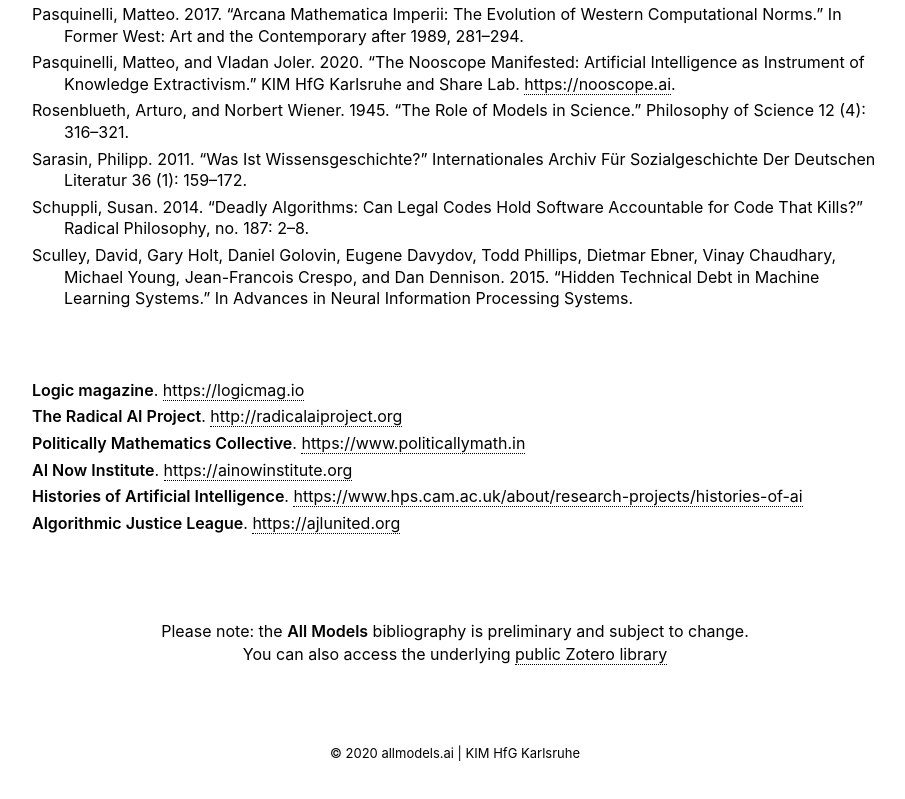
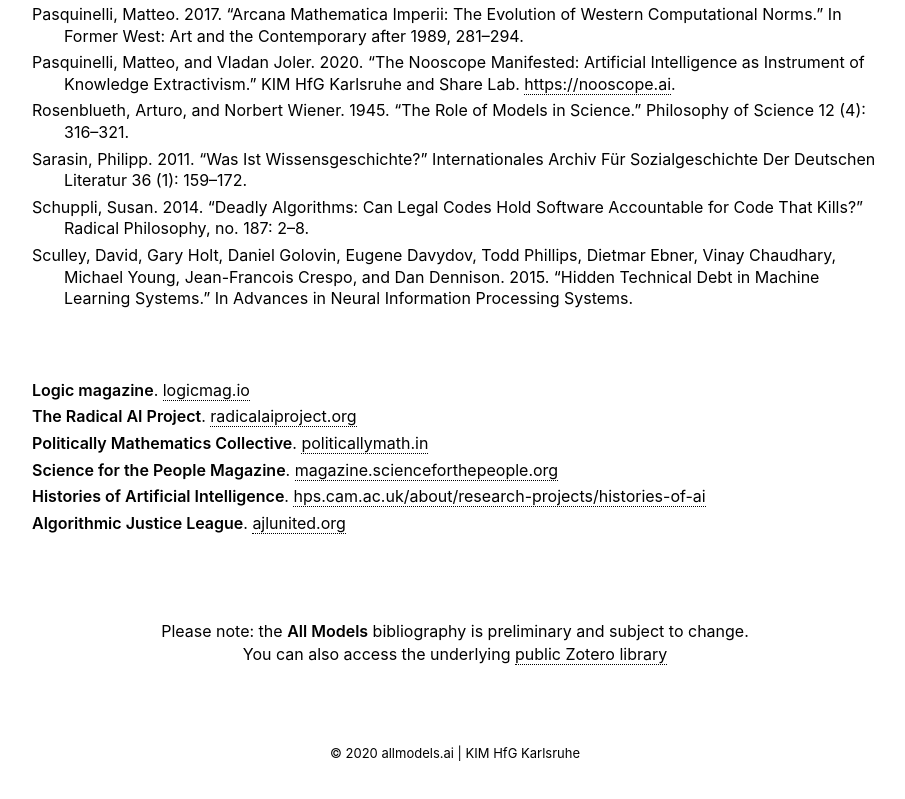
Before and after one commit to zentralwerkstatt/allmodels.ai, a plain HTML site: page bibliography.html in a window 1280 px wide. Shown: the part 1746-2545 px from the top of the page, without its empty margins (185-1090 px from the left). Drawn offline with Linux system fonts and the light colour scheme.

Commit message:
Update bibliography.html

```diff
--- a/bibliography.html
+++ b/bibliography.html
@@ -139,12 +139,12 @@
             <div class="row">
         <div class="col col-100">
           <div class="csl-bib-body" style="line-height: 1.35; margin-left: 2em; text-indent:-2em;">
-            <div class="csl-entry"><em>Logic magazine</em>. <a href="https://logicmag.io">https://logicmag.io</a></div>
-            <div class="csl-entry"><em>The Radical AI Project</em>. <a href="http://radicalaiproject.org">http://radicalaiproject.org</a></div>
-            <div class="csl-entry"><em>Politically Mathematics Collective</em>. <a href="https://www.politicallymath.in">https://www.politicallymath.in</a></div>
-            <div class="csl-entry"><em>AI Now Institute</em>. <a href="https://ainowinstitute.org">https://ainowinstitute.org</a></div>
-            <div class="csl-entry"><em>Histories of Artificial Intelligence</em>. <a href="https://www.hps.cam.ac.uk/about/research-projects/histories-of-ai">https://www.hps.cam.ac.uk/about/research-projects/histories-of-ai</a></div>
-            <div class="csl-entry"><em>Algorithmic Justice League</em>. <a href="https://ajlunited.org">https://ajlunited.org</a></div>
+            <div class="csl-entry"><em>Logic magazine</em>. <a href="https://logicmag.io">logicmag.io</a></div>
+            <div class="csl-entry"><em>The Radical AI Project</em>. <a href="http://radicalaiproject.org">radicalaiproject.org</a></div>
+            <div class="csl-entry"><em>Politically Mathematics Collective</em>. <a href="https://www.politicallymath.in">politicallymath.in</a></div>
+            <div class="csl-entry"><em>Science for the People Magazine</em>. <a href="https://magazine.scienceforthepeople.org">magazine.scienceforthepeople.org</a></div>
+            <div class="csl-entry"><em>Histories of Artificial Intelligence</em>. <a href="https://www.hps.cam.ac.uk/about/research-projects/histories-of-ai">hps.cam.ac.uk/about/research-projects/histories-of-ai</a></div>
+            <div class="csl-entry"><em>Algorithmic Justice League</em>. <a href="https://ajlunited.org">ajlunited.org</a></div>
           </div>
         </div>
       </div>
```
